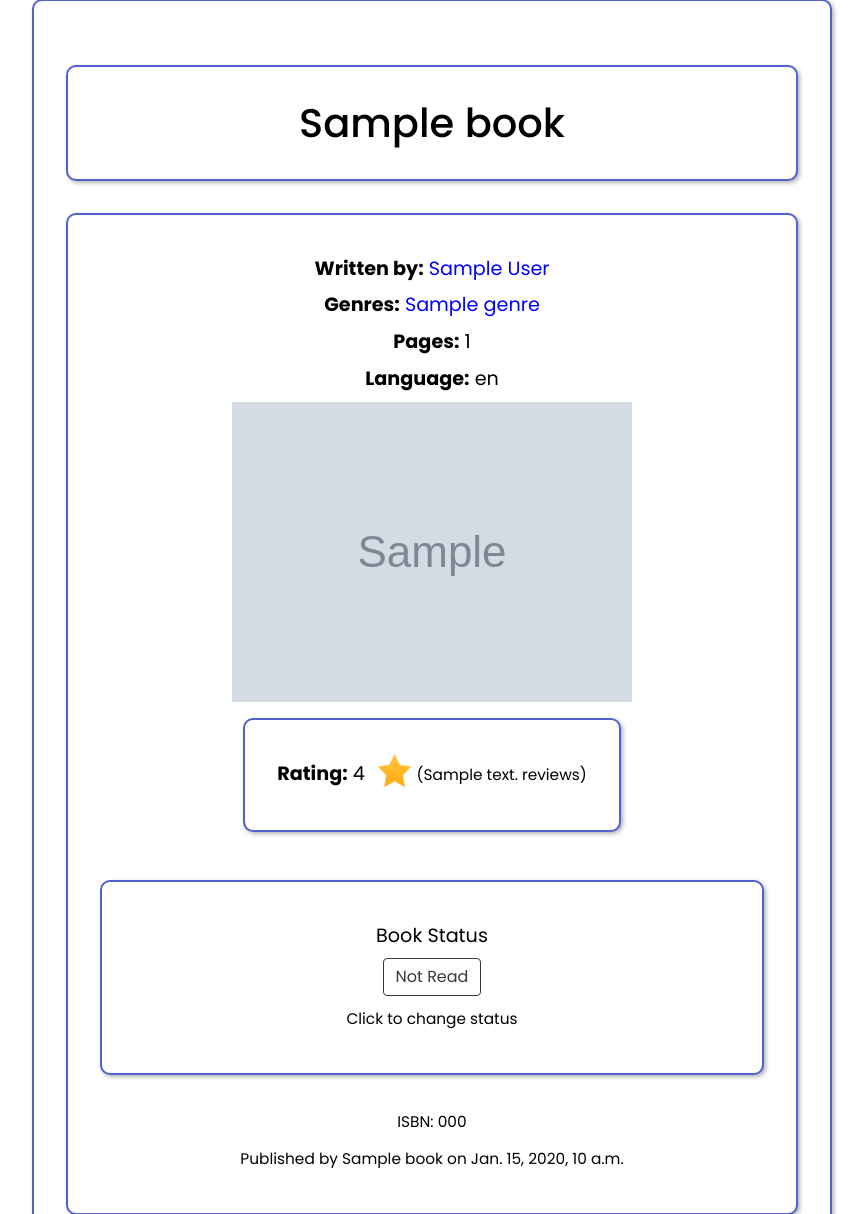
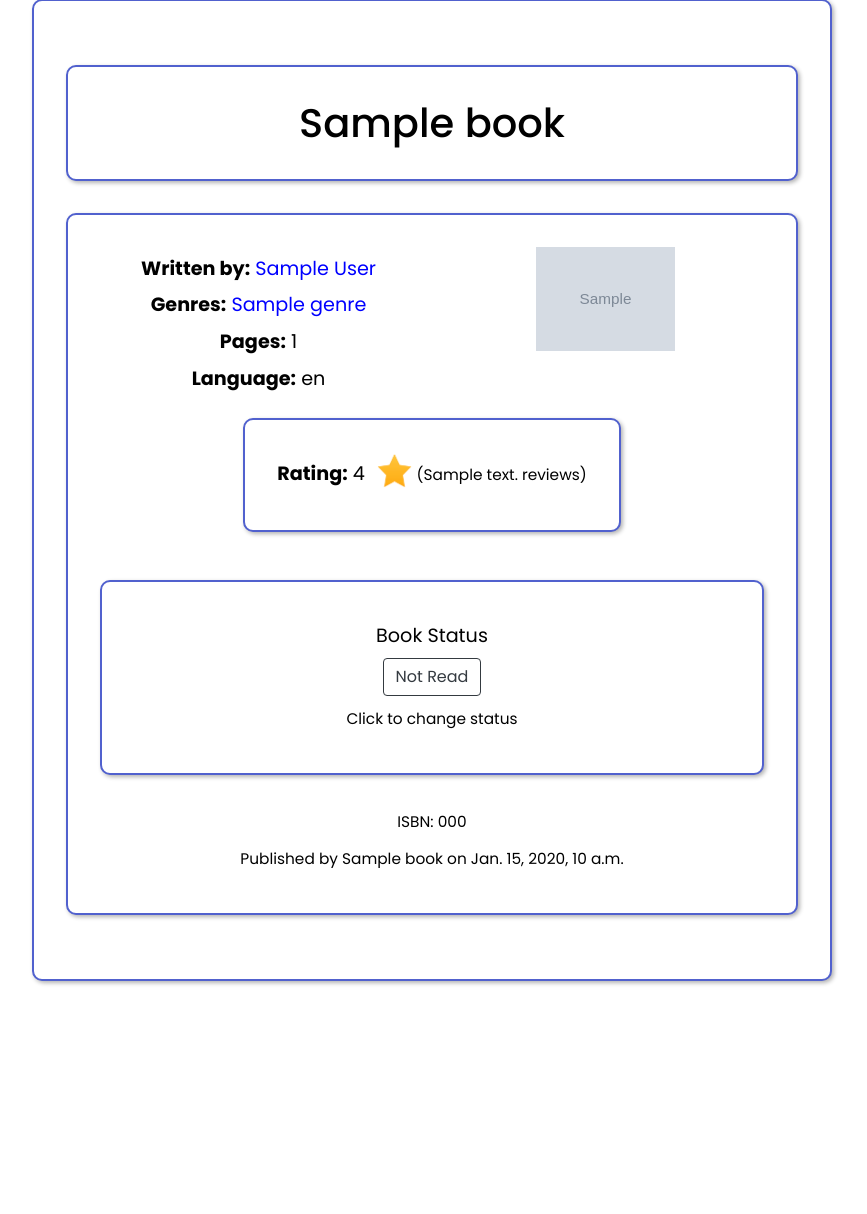
Before and after one commit to trcoelhoo/ws-tp2, a Django app: template books/templates/book.html in a window 1280 px wide. Shown: the part 160-1374 px from the top of the page, without its empty margins (208-1075 px from the left). After the commit the page ends 1145 px from the top, so only its background shows below. Run offline with Django 4.2, Linux system fonts and the light colour scheme; the template is opened without the code that fills it: most values are stand-ins (such as "Sample title", 1, 10 or a date in 2020); grey boxes marked "Sample" are stand-in pictures; some libraries are stand-ins or nearby versions.

Commit message:
width established in books

```diff
--- a/books/templates/book.html
+++ b/books/templates/book.html
@@ -39,7 +39,7 @@
                 <p><b>Language:</b> {{ book.language }}</p>
               </div>
               <div class="column" style="flex: 50%; text-align: center;">
-                <img class="u-photo" property="bookp:has_cover"  alt="{{ book.title }}" src="{{ book.book_image }}">
+                <img class="u-photo" property="bookp:has_cover"  alt="{{ book.title }}" src="{{ book.book_image }}" style="width: 40%">
               </div>
             </div>
 
```
